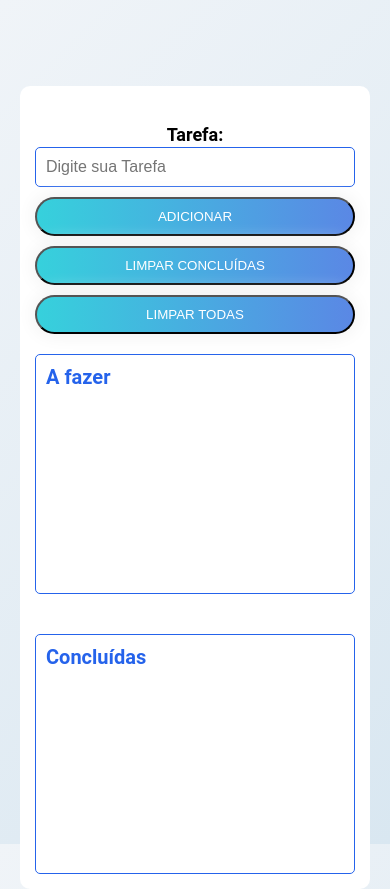
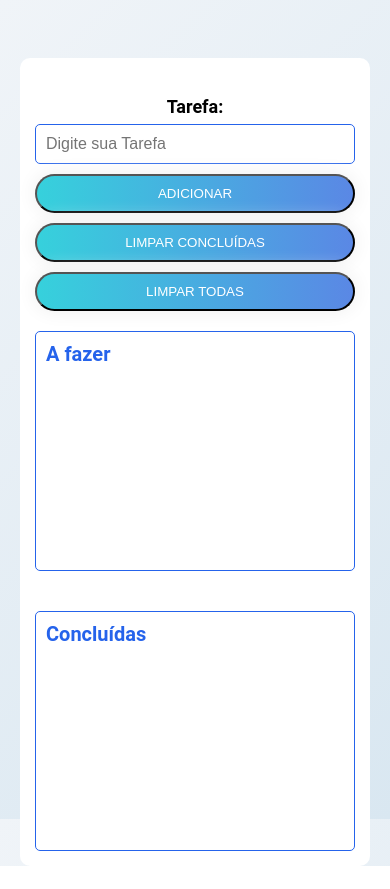
Before and after one commit to alissonooliveiraofc/task-list-v1, a website: page index.html in a window 390 px wide. After the commit the page ends 866 px from the top, so only its background shows below. Drawn offline with Linux system fonts and the light colour scheme.

Commit message:
fix: mobile CSS

```diff
--- a/style.css
+++ b/style.css
@@ -402,11 +402,15 @@ p, a {
       display: none;
     }
 
+    body {
+      margin-top: -25px;
+    }
     main {
       margin-left: 0;
       width: 100%;
       height: auto;
       box-shadow: none;
+
       padding: 15px;
     }
 
@@ -492,6 +496,10 @@ p, a {
       display: none; /* Esconde a sidebar */
     }
 
+    body {
+      width: 100%;
+      background-color: white;
+    }
     main {
       margin-top: 5px;
       margin-left: 0;
@@ -506,6 +514,9 @@ p, a {
       height: 240px;
     }
 
+    #task-header{
+      margin-bottom: 5px;
+    }
     .div-tasks {
       margin-left: 0;
       width: 100%;
```
